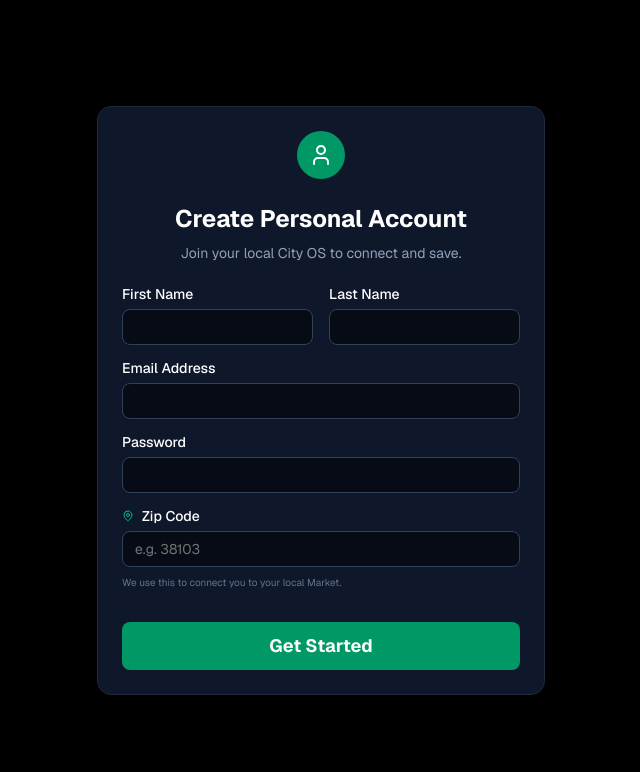
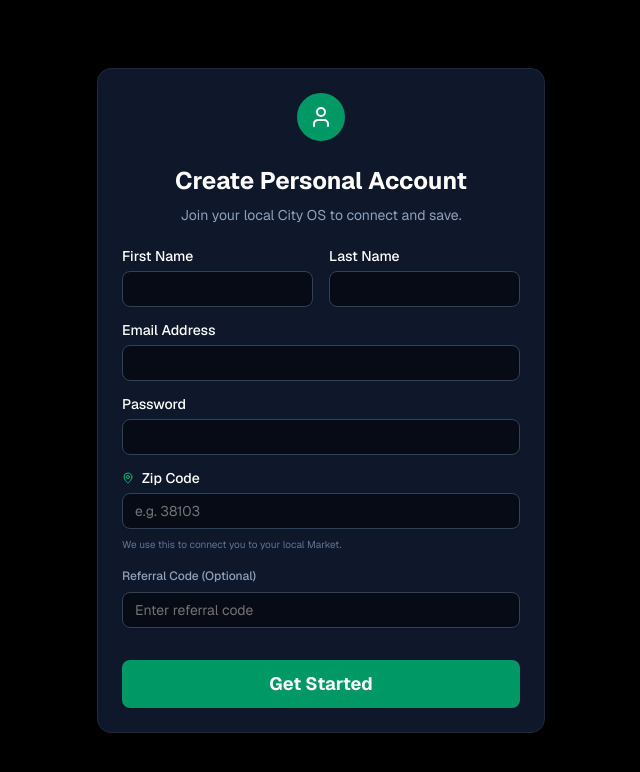
Before and after one commit to QuantumQualia/justmy-v2-client, a Next.js app in the folder apps/web/: page /register in a window 1280 px wide. Shown: the top 772 px of the page, without its empty margins (319-959 px from the left). Built offline with nearby package versions, Linux system fonts and the light colour scheme; no server answers.

Commit message:
feat: add referral code handling to registration process and update landing page

```diff
--- a/apps/web/app/page-client.tsx
+++ b/apps/web/app/page-client.tsx
@@ -1,7 +1,7 @@
 "use client";
 
 import React, { useState } from "react";
-import { useRouter } from "next/navigation";
+import { useRouter, useSearchParams } from "next/navigation";
 import { toast } from "sonner";
 import { Button } from "@workspace/ui/components/button";
 import { Card, CardContent } from "@workspace/ui/components/card";
@@ -11,6 +11,7 @@ import { ApiClientError } from "@/lib/services/auth";
 
 export default function LandingPage() {
   const router = useRouter();
+  const searchParams = useSearchParams();
   const [loading, setLoading] = useState(false);
 
   const handleCheckout = async (plan: SubscriptionPlan) => {
@@ -32,7 +33,13 @@ export default function LandingPage() {
   };
 
   const handleFreeSignup = (type: "personal" | "business" = "personal") => {
-    router.push(`/register?type=${type}`);
+    // Preserve referral code from URL if present
+    const referralCode = searchParams.get("ref") || searchParams.get("referral");
+    const params = new URLSearchParams({ type });
+    if (referralCode) {
+      params.set("ref", referralCode);
+    }
+    router.push(`/register?${params.toString()}`);
   };
 
   return (
--- a/apps/web/app/register/register-form.tsx
+++ b/apps/web/app/register/register-form.tsx
@@ -17,6 +17,9 @@ export default function RegisterForm() {
   const typeParam = searchParams.get("type") || "personal"; // default to personal
   const isBusiness = typeParam === "business";
 
+  // 2. Get referral code from URL (supports both ?ref= and ?referral=)
+  const referralCodeFromUrl = searchParams.get("ref") || searchParams.get("referral") || "";
+
   const [loading, setLoading] = useState(false);
   const [formData, setFormData] = useState({
     firstName: "",
@@ -25,6 +28,7 @@ export default function RegisterForm() {
     password: "",
     zipCode: "",
     businessName: "", // Only used if isBusiness is true
+    referralCode: referralCodeFromUrl, // Auto-populate from URL
   });
 
   const [error, setError] = useState("");
@@ -38,7 +42,9 @@ export default function RegisterForm() {
       // 2. Send to API
       await authService.register({
         ...formData,
-        tier: isBusiness ? "BUSINESS" : "PERSONAL"
+        tier: isBusiness ? "BUSINESS" : "PERSONAL",
+        // Only include referralCode if it's not empty
+        ...(formData.referralCode && { referralCode: formData.referralCode.trim() }),
       });
 
       // 3. Success -> Send to the Dashboard Lobby
@@ -145,6 +151,20 @@ export default function RegisterForm() {
             </div>
           )}
 
+          {/* REFERRAL CODE (Optional) */}
+          <div className="space-y-2">
+            <Label className="text-xs text-slate-400">Referral Code (Optional)</Label>
+            <Input
+              placeholder="Enter referral code"
+              value={formData.referralCode}
+              className="bg-black/50 border-slate-700"
+              onChange={(e) => setFormData({...formData, referralCode: e.target.value})}
+            />
+            {referralCodeFromUrl && (
+              <p className="text-[10px] text-emerald-400">Referral code detected from link</p>
+            )}
+          </div>
+
           <Button
             type="submit"
             className="cursor-pointer w-full bg-emerald-600 hover:bg-emerald-700 font-bold mt-4 h-12 text-lg"
--- a/apps/web/lib/services/auth.ts
+++ b/apps/web/lib/services/auth.ts
@@ -21,6 +21,7 @@ export interface RegisterData {
   zipCode: string;
   businessName?: string;
   tier: "PERSONAL" | "BUSINESS";
+  referralCode?: string;
 }
 
 export interface AuthResponse {
```
